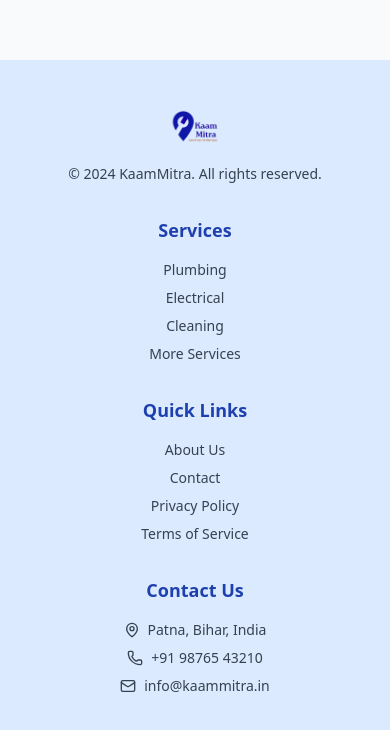
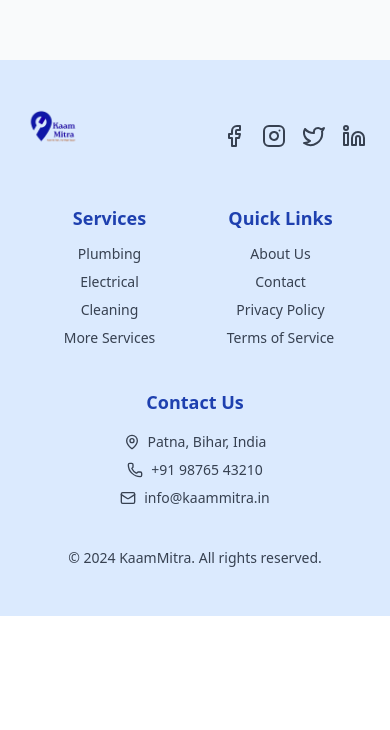
Before and after one commit to Piyushkr10/KaamMitra_frontend_full, a React (Vite) app in the folder frontend/: page / in a window 390 px wide. Shown: the part 856-1586 px from the top of the page. After the commit the page ends 1472 px from the top, so only its background shows below. Built offline with nearby package versions, Linux system fonts and the light colour scheme; no server answers.

Commit message:
Updatedço added responsive footer

```diff
--- a/frontend/src/components/Footer.jsx
+++ b/frontend/src/components/Footer.jsx
@@ -1,9 +1,16 @@
 import React from "react";
 import { Link } from "react-router-dom";
-import { Mail, Phone, MapPin } from "lucide-react";
+import {
+  Mail,
+  Phone,
+  MapPin,
+  Facebook,
+  Instagram,
+  Twitter,
+  Linkedin,
+} from "lucide-react";
 
 export default function Footer({ darkMode }) {
-  // Hardcoded strings since react-i18next is not available
   const strings = {
     copyright: "© 2024 KaamMitra. All rights reserved.",
     services_title: "Services",
@@ -17,13 +24,96 @@ export default function Footer({ darkMode }) {
   };
 
   return (
-    <footer
-      className="bg-blue-100 text-gray-700 dark:bg-gray-900 dark:text-gray-400
-                 py-12 transition-colors duration-300"
-    >
-      <div className="container mx-auto px-6 grid grid-cols-1 md:grid-cols-4 gap-8">
+    <footer className="bg-blue-100 text-gray-700 dark:bg-gray-900 dark:text-gray-400 py-12 transition-colors duration-300">
+      <div className="container mx-auto px-6">
+
+        {/*  MOBILE VIEW  */}
+        <div className="md:hidden space-y-10">
+
+          {/* Logo + Social Icons */}
+          <div className="flex flex-row justify-between items-center text-center">
+            <Link to="/" className="mb-4">
+              <img
+                src={darkMode ? "/logo2.png" : "/logo.png"}
+                alt="KaamMitra"
+                className="h-10 w-auto mx-auto"
+              />
+            </Link>
+
+            {/* Social Icons */}
+            <div className="flex gap-4">
+              <Facebook className="cursor-pointer hover:text-blue-600" />
+              <Instagram className="cursor-pointer hover:text-pink-500" />
+              <Twitter className="cursor-pointer hover:text-blue-400" />
+              <Linkedin className="cursor-pointer hover:text-blue-700" />
+            </div>
+          </div>
+
+          {/* Services + Quick Links */}
+          <div className="grid grid-cols-2 text-center">
+
+            {/* Services */}
+            <div>
+              <h3 className="text-lg font-bold text-blue-800 dark:text-blue-500 mb-3">
+                {strings.services_title}
+              </h3>
+              <ul className="space-y-2 text-sm">
+                <li><Link to="/service/Plumbing">Plumbing</Link></li>
+                <li><Link to="/service/Electrical">Electrical</Link></li>
+                <li><Link to="/service/Cleaning">Cleaning</Link></li>
+                <li><Link to="/moreservices">{strings.more_services}</Link></li>
+              </ul>
+            </div>
+
+            {/* Quick Links */}
+            <div>
+              <h3 className="text-lg font-bold text-blue-800 dark:text-blue-500 mb-3">
+                {strings.quick_links_title}
+              </h3>
+              <ul className="space-y-2 text-sm">
+                <li><Link to="/about">{strings.about}</Link></li>
+                <li><Link to="/contact">{strings.contact}</Link></li>
+                <li><Link to="/privacy">{strings.privacy}</Link></li>
+                <li><Link to="/terms">{strings.terms}</Link></li>
+              </ul>
+            </div>
+          </div>
+
+          {/* Contact Details */}
+          <div className="text-center">
+            <h3 className="text-lg font-bold text-blue-800 dark:text-blue-500 mb-4">
+              {strings.contact_us_title}
+            </h3>
+
+            <div className="space-y-2 text-sm flex flex-col items-center">
+              <div className="flex items-center gap-2">
+                <MapPin size={16} />
+                <span>Patna, Bihar, India</span>
+              </div>
+
+              <div className="flex items-center gap-2">
+                <Phone size={16} />
+                <span>+91 98765 43210</span>
+              </div>
+
+              <div className="flex items-center gap-2">
+                <Mail size={16} />
+                <span>info@kaammitra.in</span>
+              </div>
+            </div>
+          </div>
+
+          {/* Copyright */}
+          <p className="text-center text-sm">
+            {strings.copyright}
+          </p>
+        </div>
+
+        {/* DESKTOP VIEW  */}
+        <div className="hidden md:grid grid-cols-4 gap-8">
+
           {/* Company Info */}
-        <div className="flex flex-col items-center md:items-start text-center md:text-left">
+          <div>
             <Link to="/" className="flex items-center gap-2 mb-4">
               <img
                 src={darkMode ? "/logo2.png" : "/logo.png"}
@@ -31,89 +121,64 @@ export default function Footer({ darkMode }) {
                 className="h-10 w-auto"
               />
             </Link>
-          <p className="text-sm">
-            {strings.copyright}
-          </p>
+            {/* Social Icons */}
+            <div className="flex gap-4">
+              <Facebook className="cursor-pointer hover:text-blue-600" />
+              <Instagram className="cursor-pointer hover:text-pink-500" />
+              <Twitter className="cursor-pointer hover:text-blue-400" />
+              <Linkedin className="cursor-pointer hover:text-blue-700" />
+            </div>
+            <p className="text-sm">{strings.copyright}</p>
           </div>
 
-        {/* Services Links */}
-        <div className="text-center md:text-left">
+          {/* Services */}
+          <div>
             <h3 className="text-lg font-bold text-blue-800 dark:text-blue-500 mb-4">
               {strings.services_title}
             </h3>
             <ul className="space-y-2 text-sm">
-            <li>
-              <Link to="/service/Plumbing" className="hover:text-blue-800 dark:hover:text-blue-500">
-                Plumbing
-              </Link>
-            </li>
-            <li>
-              <Link to="/service/Electrical" className="hover:text-blue-800 dark:hover:text-blue-500">
-                Electrical
-              </Link>
-            </li>
-            <li>
-              <Link to="/service/Cleaning" className="hover:text-blue-800 dark:hover:text-blue-500">
-                Cleaning
-              </Link>
-            </li>
-            <li>
-              <Link to="/moreservices" className="hover:text-blue-800 dark:hover:text-blue-500">
-                {strings.more_services}
-              </Link>
-            </li>
+              <li><Link to="/service/Plumbing">Plumbing</Link></li>
+              <li><Link to="/service/Electrical">Electrical</Link></li>
+              <li><Link to="/service/Cleaning">Cleaning</Link></li>
+              <li><Link to="/moreservices">{strings.more_services}</Link></li>
             </ul>
           </div>
 
           {/* Quick Links */}
-        <div className="text-center md:text-left">
+          <div>
             <h3 className="text-lg font-bold text-blue-800 dark:text-blue-500 mb-4">
               {strings.quick_links_title}
             </h3>
             <ul className="space-y-2 text-sm">
-            <li>
-              <Link to="/about" className="hover:text-blue-800 dark:hover:text-blue-500">
-                {strings.about}
-              </Link>
-            </li>
-            <li>
-              <Link to="/contact" className="hover:text-blue-800 dark:hover:text-blue-500">
-                {strings.contact}
-              </Link>
-            </li>
-            <li>
-              <Link to="/privacy" className="hover:text-blue-800 dark:hover:text-blue-500">
-                {strings.privacy}
-              </Link>
-            </li>
-            <li>
-              <Link to="/terms" className="hover:text-blue-800 dark:hover:text-blue-500">
-                {strings.terms}
-              </Link>
-            </li>
+              <li><Link to="/about">{strings.about}</Link></li>
+              <li><Link to="/contact">{strings.contact}</Link></li>
+              <li><Link to="/privacy">{strings.privacy}</Link></li>
+              <li><Link to="/terms">{strings.terms}</Link></li>
             </ul>
           </div>
 
-        {/* Contact Us */}
-        <div className="text-center md:text-left">
+          {/* Contact */}
+          <div>
             <h3 className="text-lg font-bold text-blue-800 dark:text-blue-500 mb-4">
               {strings.contact_us_title}
             </h3>
             <div className="space-y-2 text-sm">
-            <div className="flex items-center justify-center md:justify-start gap-2">
+              <div className="flex items-center gap-2">
                 <MapPin size={16} />
                 <span>Patna, Bihar, India</span>
               </div>
-            <div className="flex items-center justify-center md:justify-start gap-2">
+              <div className="flex items-center gap-2">
                 <Phone size={16} />
                 <span>+91 98765 43210</span>
               </div>
-            <div className="flex items-center justify-center md:justify-start gap-2">
+              <div className="flex items-center gap-2">
                 <Mail size={16} />
                 <span>info@kaammitra.in</span>
               </div>
             </div>
           </div>
+
+        </div>
       </div>
     </footer>
   );
```
Lines whose indentation alone changed are shown as unchanged.
